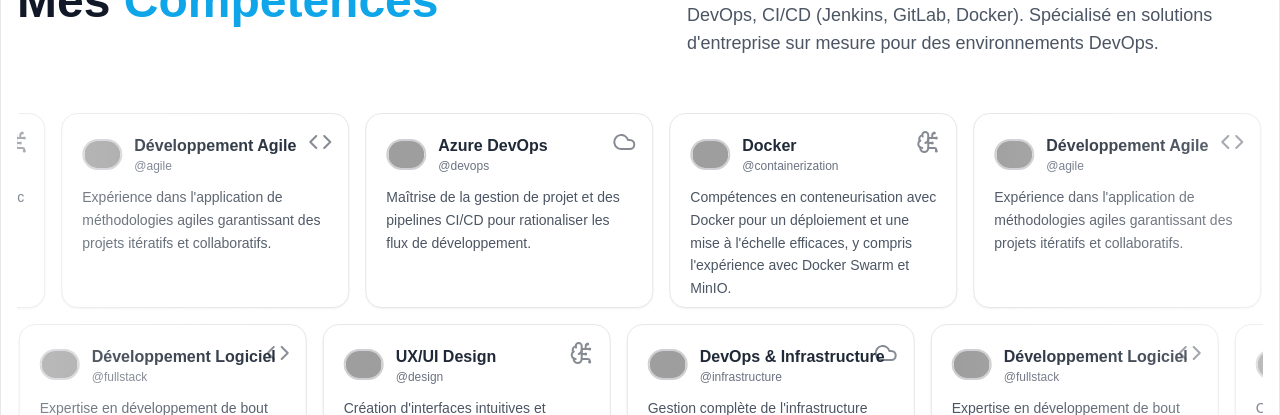
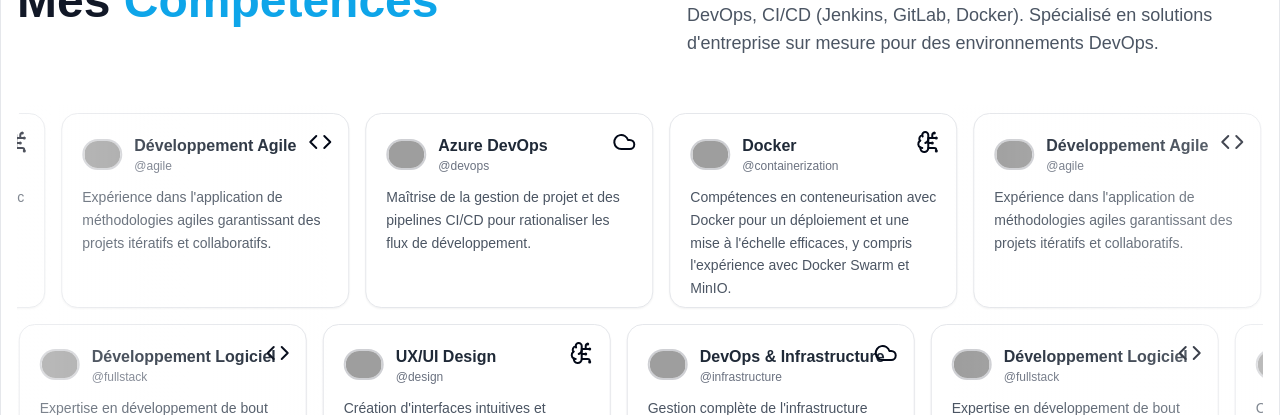
Before and after one commit to HichemMerniz/my-portfolio, a Next.js app: page / in a window 1280 px wide. Shown: the part 920-1335 px from the top of the page. Built offline with nearby package versions, Linux system fonts and the light colour scheme; grey boxes are pictures that could not be loaded.

Commit message:
update project . (change skills)

```diff
--- a/src/components/organisms/skills-card.tsx
+++ b/src/components/organisms/skills-card.tsx
@@ -48,8 +48,8 @@
     }
 ];
 
-const firstRow = skillReviews.slice(0, skillReviews.length / 2);
-const secondRow = skillReviews.slice(skillReviews.length / 2);
+// const firstRow = skillReviews.slice(0, skillReviews.length / 2);
+// const secondRow = skillReviews.slice(skillReviews.length / 2);
 
 const SkillCard = ({
                        img,
@@ -73,7 +73,7 @@
             )}
         >
             <div className="absolute top-4 right-4">
-                <Icon className="w-6 h-6 text-primary opacity-50" />
+                <Icon  />
             </div>
             <div className="flex flex-row items-center gap-3 mb-3">
                 <img
@@ -132,7 +132,7 @@
                 <p className="max-w-xl text-base md:text-lg text-gray-600 dark:text-neutral-400 text-center md:text-left">
                     Ingénieur logiciel expérimenté, je développe des applications web et mobiles robustes en maîtrisant
                     JavaScript, Python, C#, JAVA, Azure DevOps, CI/CD (Jenkins, GitLab, Docker). Spécialisé en solutions
-                    d'entreprise sur mesure pour des environnements DevOps.
+                    d&#39;entreprise sur mesure pour des environnements DevOps.
                 </p>
             </div>
             <div className="relative flex h-[400px] w-full flex-col items-center justify-center overflow-hidden rounded-2xl bg-white/30 dark:bg-neutral-900/30 backdrop-blur-md">
```
